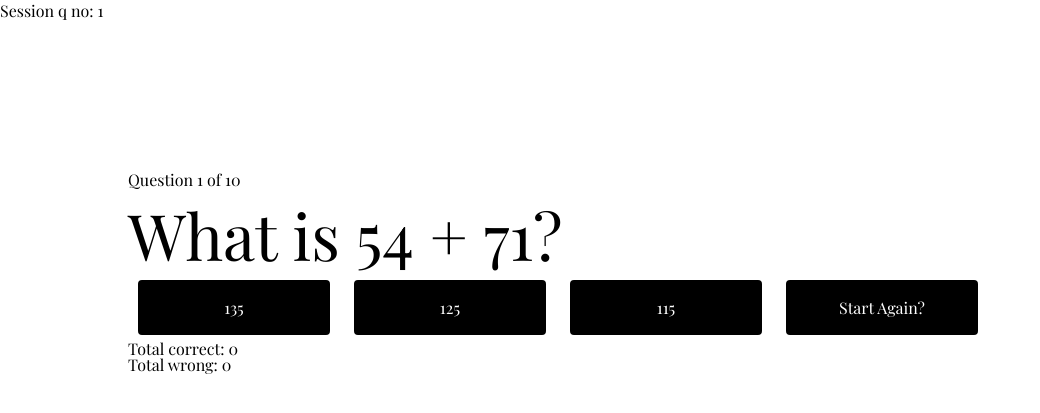
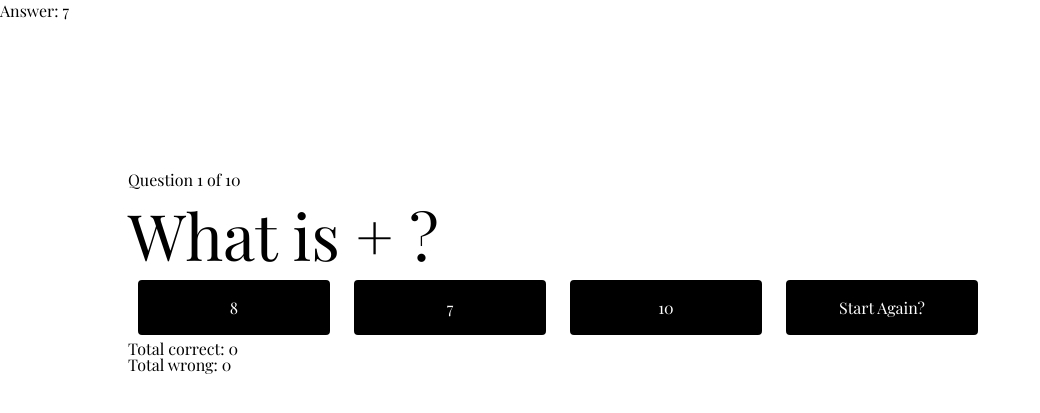
Before and after one commit to DenilsonDesigns/PHP__TD_P2, a PHP site: page / in a window 1280 px wide. Shown: the top 413 px of the page, without its empty margins (0-1040 px from the left). Run offline with PHP 8.4, Linux system fonts and the light colour scheme; some web fonts are replaced.

Commit message:
second commit

```diff
--- a/index.php
+++ b/index.php
@@ -27,6 +27,15 @@ if (isset($_POST['wrong'])) {
     $_SESSION['question_no']++;
     $_SESSION['wrongos']++;
 }
+
+if ($_SESSION['question_no'] < $_SESSION['total_qs'] + 1) {
+
+    $answer = $questions[$_SESSION['question_no'] - 1]['correctAnswer'];
+    $first_wrong = $questions[$_SESSION['question_no'] - 1]['firstIncorrectAnswer'];
+    $second_wrong = $questions[$_SESSION['question_no'] - 1]['secondIncorrectAnswer'];
+    $first_adder = $questions[$_SESSION['question_no'] - 1]['leftAdder'];
+    $second_adder = $questions[$_SESSION['question_no'] - 1]['rightAdder'];
+}
 ?>
 
 <!DOCTYPE html>
@@ -41,19 +50,33 @@ if (isset($_POST['wrong'])) {
 </head>
 
 <body>
-    <?php echo "Session q no: " . $_SESSION['question_no']; ?>
+    <!-- <?php echo "Session q no: " . $_SESSION['question_no']; ?> -->
+    <?php if ($_SESSION['question_no'] < $_SESSION['total_qs'] + 1) {
+        echo "Answer: " . $answer;
+    } ?>
     <div class="container">
         <div id="quiz-box">
-            <p class="breadcrumbs">Question <?php echo $_SESSION['question_no']; ?>
-                of <?php echo $_SESSION['total_qs']; ?></p>
-            <p class="quiz">What is 54 + 71?</p>
+            <?php if ($_SESSION['question_no'] < $_SESSION['total_qs'] + 1) {
+                echo '<p class="breadcrumbs">Question ' . $_SESSION['question_no'] . '
+                of ' . $_SESSION['total_qs'] . '</p>';
+            } ?>
+
+            <?php if ($_SESSION['question_no'] < $_SESSION['total_qs'] + 1) {
+                echo   '<p class="quiz">What is <?php echo $first_adder; ?> + <?php echo $second_adder; ?>?</p>';
+            } ?>
             <form action="index.php" method="POST">
-                <input type="hidden" name="id" value="0" />
-                <input type="submit" class="btn" name="wrong" value="135" />
-                <input type="submit" class="btn" name="correct" value="125" />
-                <input type="submit" class="btn" name="wrong" value="115" />
+                <?php
+                if ($_SESSION['question_no'] < $_SESSION['total_qs'] + 1) {
+                    echo '<input type="hidden" name="id" value="0" />
+                    <input type="submit" class="btn" name="wrong" value="' . $first_wrong . '" />
+                    <input type="submit" class="btn" name="correct" value="' . $answer . '" />
+                    <input type="submit" class="btn" name="wrong" value="' . $second_wrong . '" />';
+                } else {
+                    echo '<p>Game Over!</p>';
+                    echo '<p>Your score: ' . $_SESSION['correctos'] . '</p>';
+                }
+                ?>
                 <input type="submit" class="btn" name="refresh" value="Start Again?" />
-
             </form>
             <?php
             if (isset($_POST['correct'])) {
```
